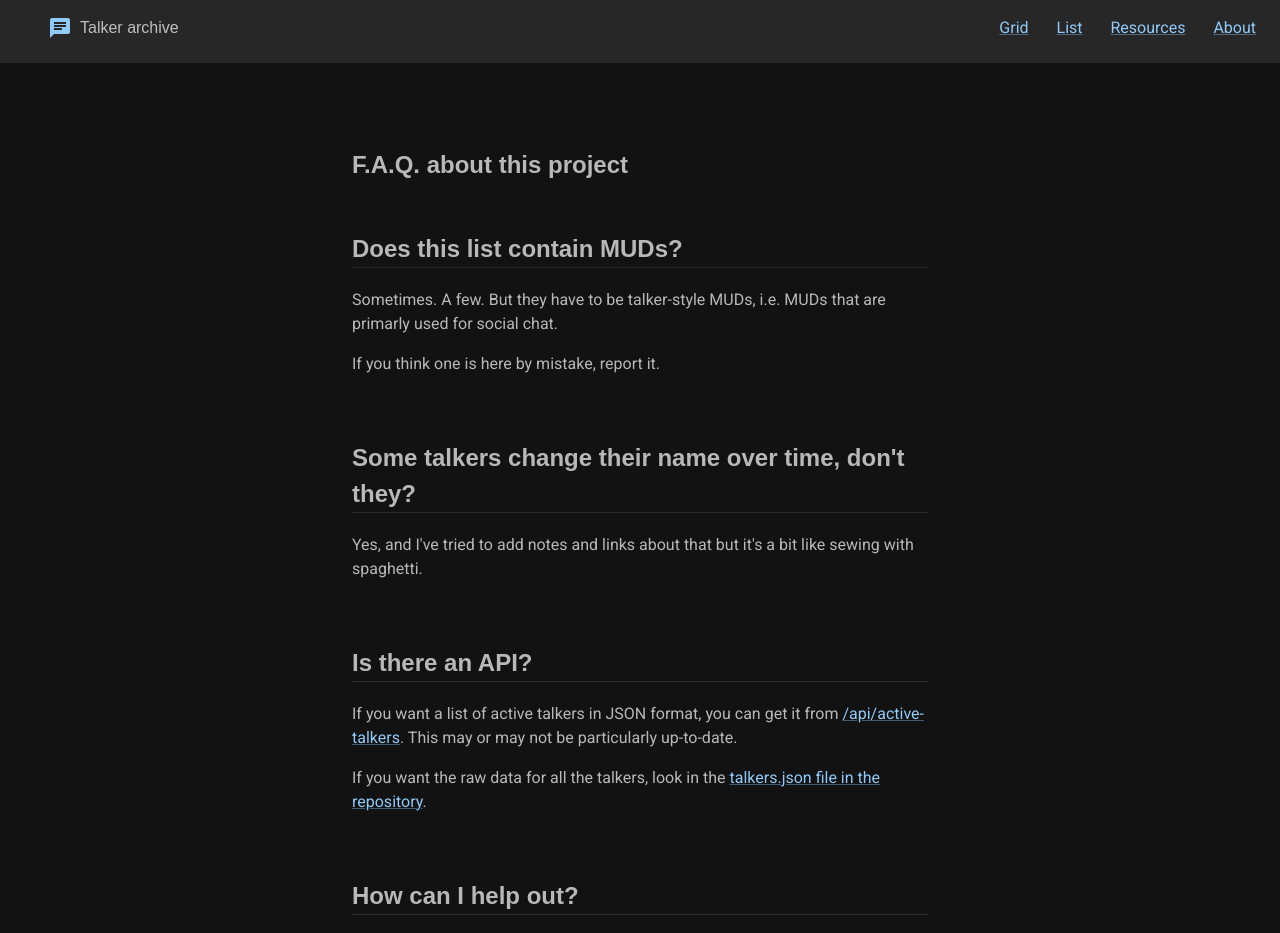
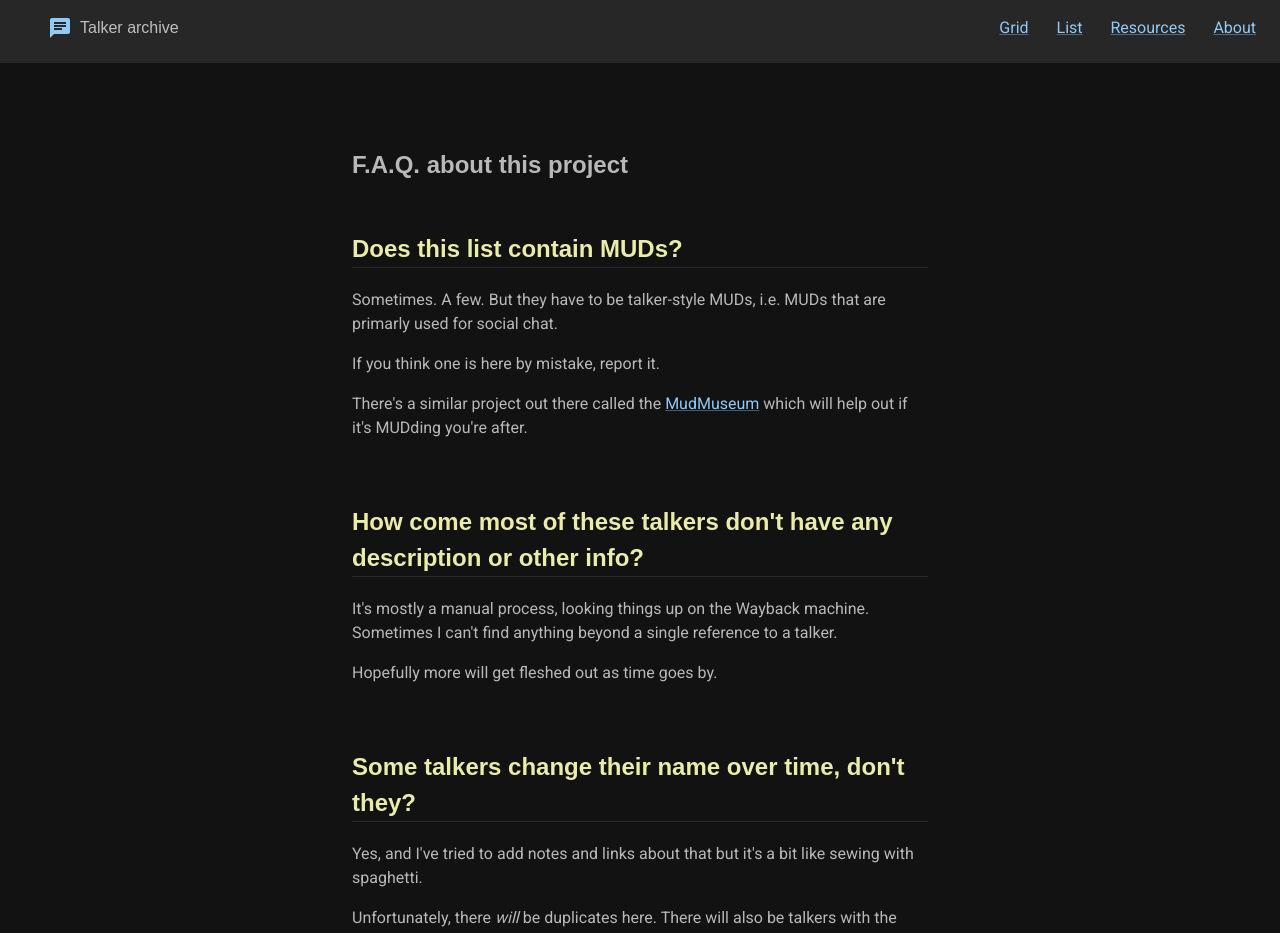
Before and after one commit to moopet/talker-archive-svelte, a SvelteKit app: page /about in a window 1280 px wide. Shown: the top 933 px of the page. Built offline with nearby package versions, Linux system fonts and the light colour scheme.

Commit message:
Improve FAQ

```diff
--- a/src/routes/about/+page.svelte
+++ b/src/routes/about/+page.svelte
@@ -4,9 +4,15 @@
   <h2>Does this list contain MUDs?</h2>
   <p>Sometimes. A few. But they have to be talker-style MUDs, i.e. MUDs that are primarly used for social chat.</p>
   <p>If you think one is here by mistake, report it.</p>
+  <p>There's a similar project out there called the <a href="https://mudmuseum.com">MudMuseum</a> which will help out if it's MUDding you're after.</p>
+
+  <h2>How come most of these talkers don't have any description or other info?</h2>
+  <p>It's mostly a manual process, looking things up on the Wayback machine. Sometimes I can't find anything beyond a single reference to a talker.</p>
+  <p>Hopefully more will get fleshed out as time goes by.</p>
 
   <h2>Some talkers change their name over time, don't they?</h2>
   <p>Yes, and I've tried to add notes and links about that but it's a bit like sewing with spaghetti.</p>
+  <p>Unfortunately, there <em>will</em> be duplicates here. There will also be talkers with the same name that I've accidentally lumped together.</p>
 
   <h2>Is there an API?</h2>
   <p>
@@ -55,6 +61,7 @@ section + section {
 }
 
 h2 {
+  color: rgb(235, 235, 170);
   border-inline-start-width: 0;
   border-inline-end-width: 0;
   border-block-start-width: 0;
```
